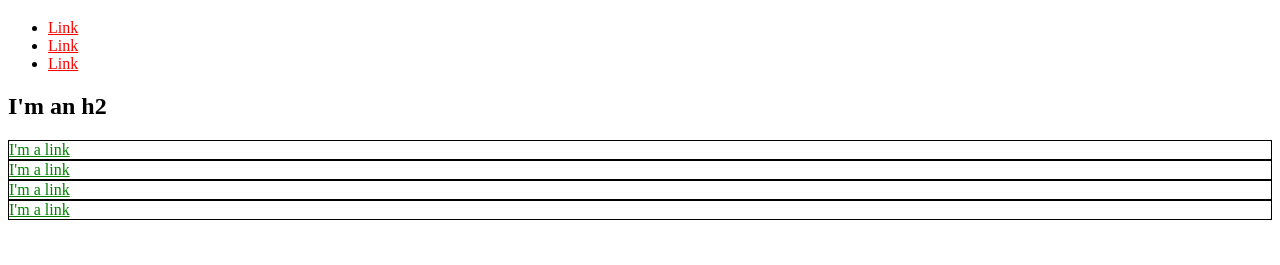
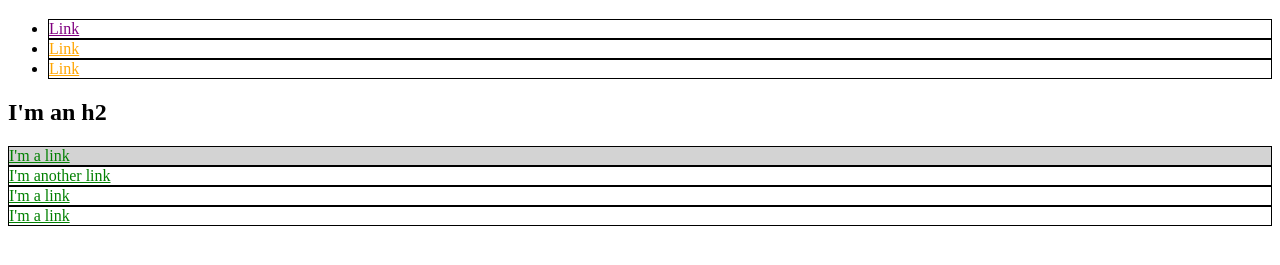
Before and after one commit to ErinClaudio/glowing-engine, a plain HTML site: page index.html in a window 1280 px wide. Shown: the part 61-326 px from the top of the page. Drawn offline with Linux system fonts and the light colour scheme.

Commit message:
updaetd with new classes

```diff
--- a/index.html
+++ b/index.html
@@ -3,31 +3,63 @@
   <head>
     <title>Test Page: Don't Panic</title>
     <meta charset="utf-8">
+    <style>
+    div {
+        border: 1px
+        solid black;
+    }
+    a{
+        color: orange;
+    }
+    div a{
+        color: green;
+    }
+    li {
+        border: 1px
+        solid black;
+    }
+    #exec-bio{
+      background-color: lightgray;
+    }
+    .bio-box{
+      border: 1px solid black;
+    }
+    .bio-box a {
+      color: green;
+    }
+    #purple-stuff{
+      color: purple;
+    }
+    .azure-thing{
+      color: #b4d0ed;
+    }
+
+    </style>
   </head>
   <body>
     <h1>I'm an h1</h1>
     <ul>
       <li>
-        <a href="https://example.com/" style="color: red;">Link</a>
+        <a href="https://example.com/" id="purple-stuff">Link</a>
       </li>
       <li>
-        <a href="https://example.com/" style="color: red;">Link</a>
+        <a href="https://example.com/">Link</a>
       </li>
       <li>
-        <a href="https://example.com/" style="color: red;">Link</a>
+        <a href="https://example.com/">Link</a>
       </li>
     </ul>
     <h2>I'm an h2</h2>
-    <div style="border: 1px solid black;">
-      <a href="https://example.com/" style="color: green;">I'm a link</a>
+    <div id = "exec-bio" class="bio-box">
+      <a href="https://example.com/">I'm a link</a>
     </div>
-    <div style="border: 1px solid black;">
-      <a href="https://example.com/" style="color: green;">I'm a link</a>
+    <div class="bio-box azure-thing">
+      <a href="https://example.com/">I'm another link</a>
     </div>
-    <div style="border: 1px solid black;">
-      <a href="https://example.com/" style="color: green;">I'm a link</a>
+    <div class="bio-box azure-thing">
+      <a href="https://example.com/">I'm a link</a>
     </div>
-    <div style="border: 1px solid black;">
+    <div>
       <a href="https://example.com/" style="color: green;">I'm a link</a>
     </div>
   </body>
```
